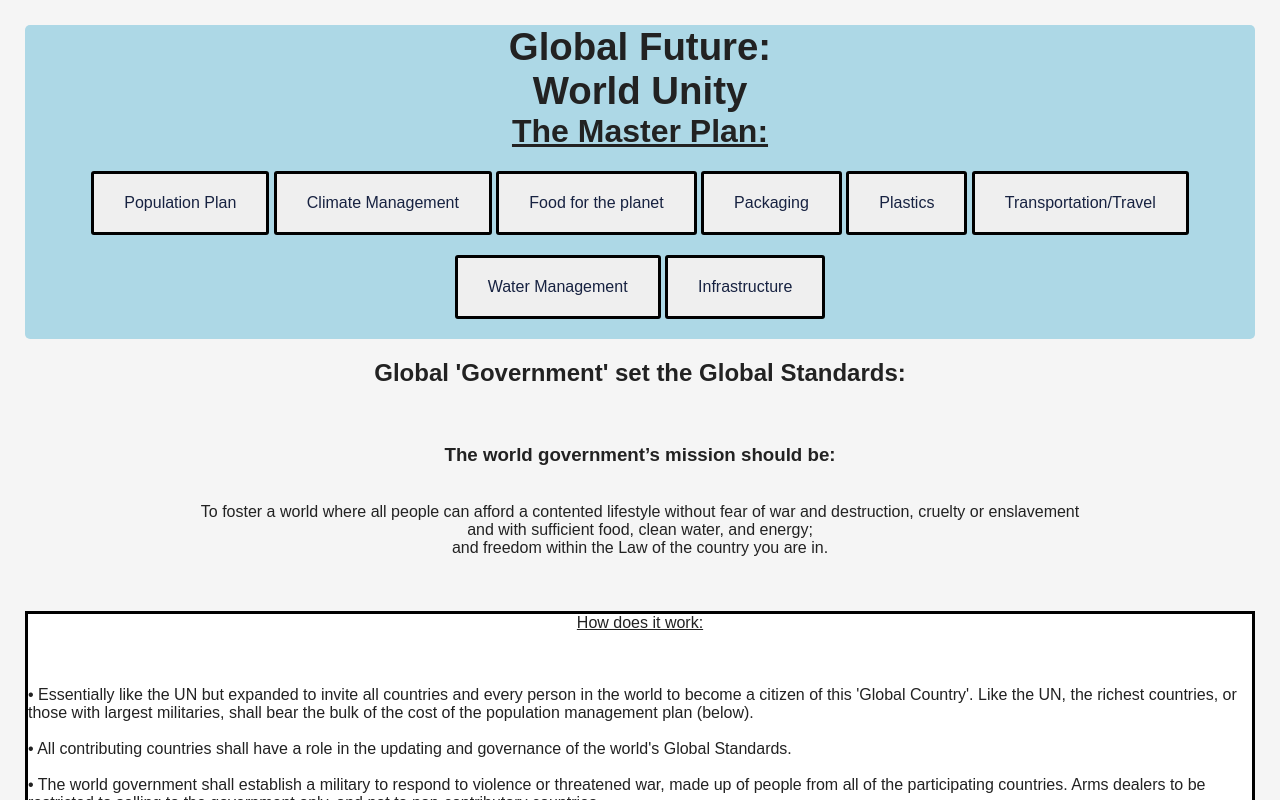
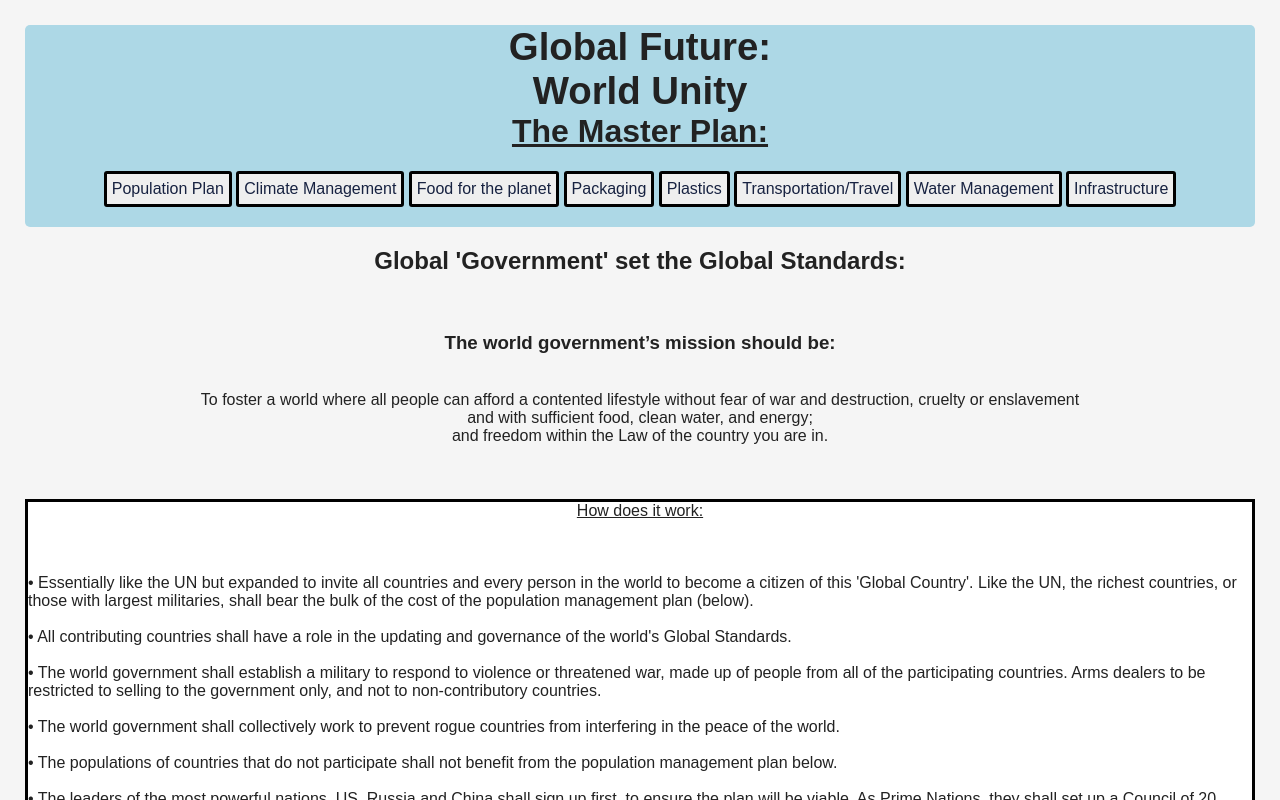
Before and after one commit to pauloconnell/globalFuture, a website: page views/index.html in a window 1280 px wide. Shown: the top 800 px of the page. Drawn offline with Linux system fonts and the light colour scheme; files that its build step writes are made by us from their sources.

Commit message:
Header CSS

```diff
--- a/public/style.css
+++ b/public/style.css
@@ -27,10 +27,13 @@ button {
   border: 3px solid black;
   border-radius: 3px;
   color: rgba(23, 34, 65, 1);
-  padding: 20px 30px;
-  margin-bottom:20px;
+  padding: 10px 20px;
+  margin-bottom: 20px;
   justify-content: center;
+}
 
+button:nth-of-type(odd) {
+  padding: 6px 5px;
 }
 
 button:hover {
```
